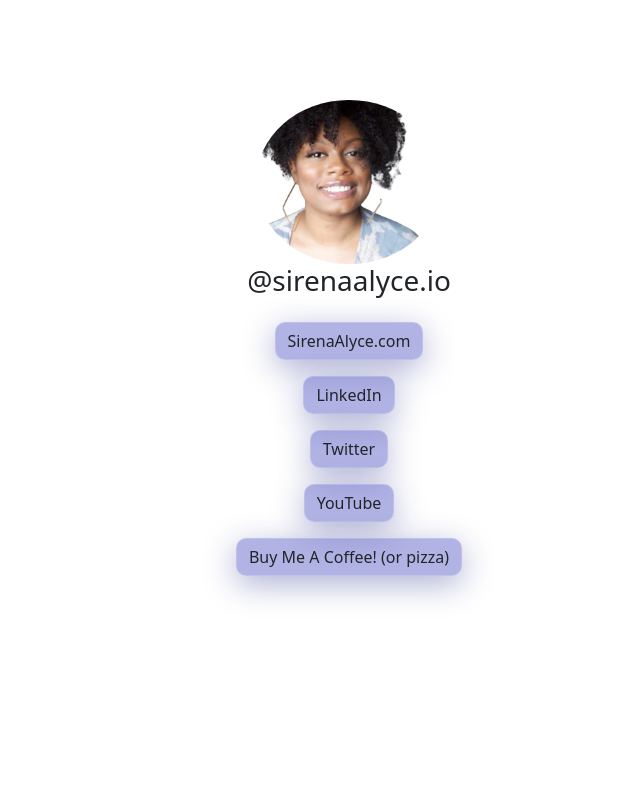
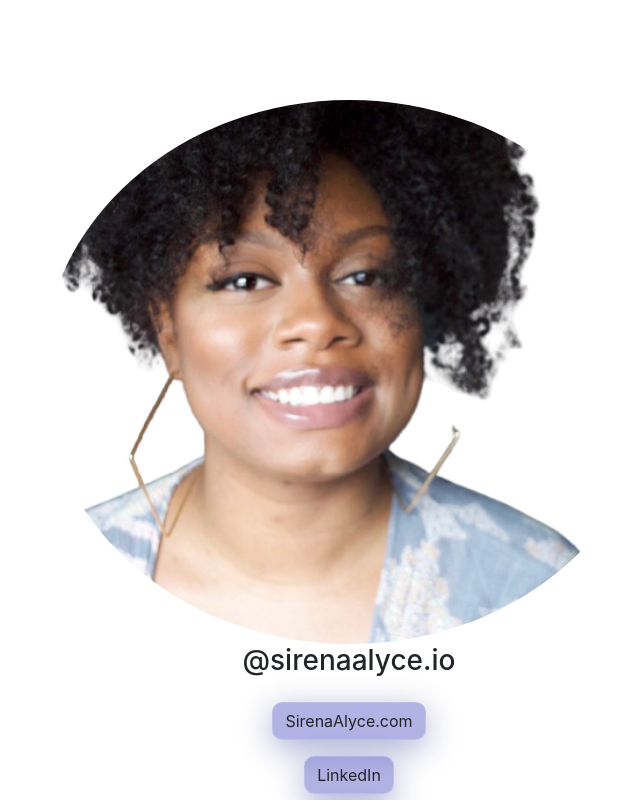
Before and after one commit to SirenaAlyceDev/social-profile-links, a React (Create React App) app: page / in a window 1280 px wide. Shown: the top 800 px of the page, without its empty margins (291-931 px from the left). Built offline with nearby package versions, Linux system fonts and the light colour scheme.

Commit message:
changed image size

```diff
--- a/package.json
+++ b/package.json
@@ -1,5 +1,5 @@
 {
-  "homepage": "http://sirenaalycedev.github.io/social-profile-links",
+  "homepage": "https://sirenaalycedev.github.io/social-profile-links/",
   "name": "social-profiles-links",
   "version": "0.1.0",
   "private": true,
@@ -7,9 +7,11 @@
     "@testing-library/jest-dom": "^5.11.4",
     "@testing-library/react": "^11.1.0",
     "@testing-library/user-event": "^12.1.10",
+    "bootstrap": "^4.6.0",
     "react": "^17.0.1",
     "react-dom": "^17.0.1",
     "react-scripts": "4.0.3",
+    "reactstrap": "^8.9.0",
     "web-vitals": "^1.0.1"
   },
   "scripts": {
--- a/src/components/LinkComponent.js
+++ b/src/components/LinkComponent.js
@@ -12,8 +12,8 @@
             className="rounded-circle"
             src={profile}
             alt="sirena alyce"
-            width="15%"
-            height="15%"
+            width="50%"
+            height="50%"
           />
           <h3 className="description">@sirenaalyce.io</h3>
         </Col>
```
Also changed, not shown: 1 other file (tests, documents, lock files or other folders).
